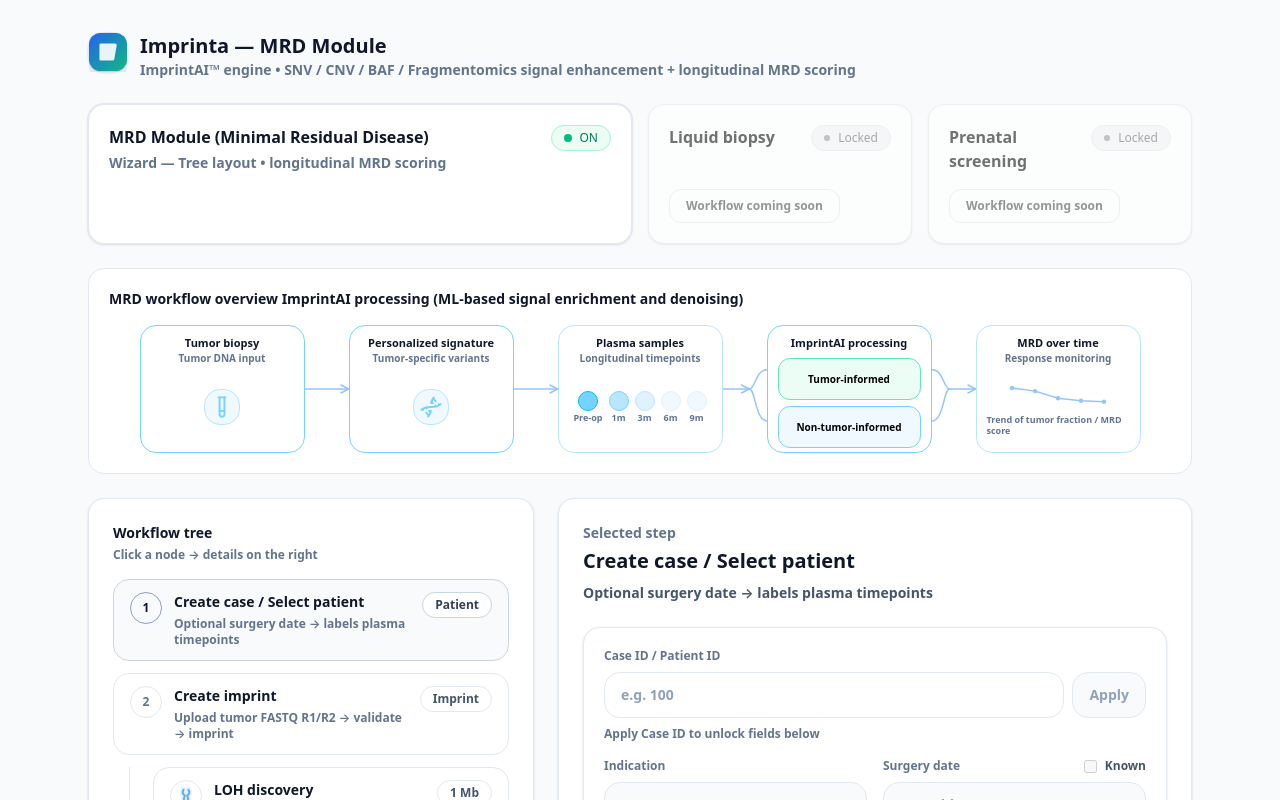
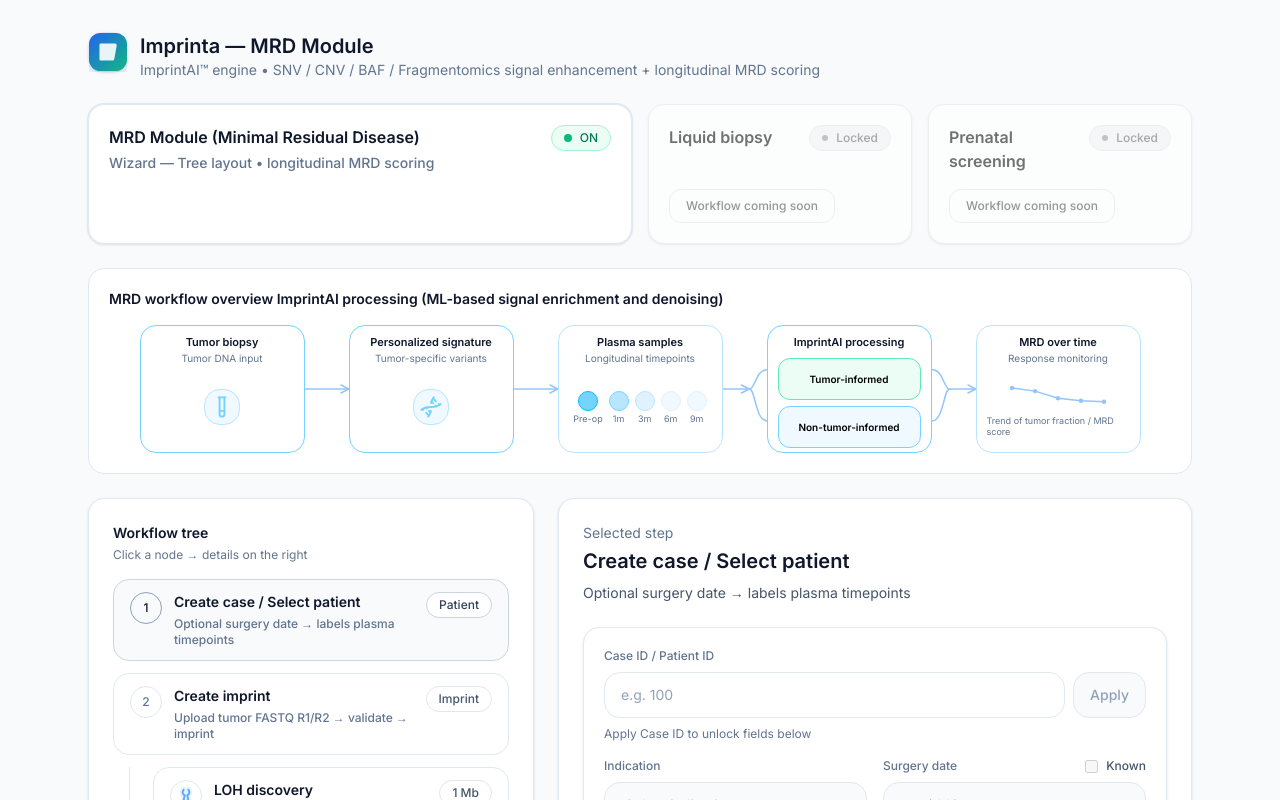
Before and after one commit to kraevgood/bioinf, a Next.js app: page /analysis in a window 1280 px wide. Shown: the top 800 px of the page. Built offline with nearby package versions, Linux system fonts and the light colour scheme.

Commit message:
last font fix

```diff
--- a/src/app/globals.css
+++ b/src/app/globals.css
@@ -25,13 +25,22 @@
 body {
   background: var(--background);
   color: var(--foreground);
-  font-family: var(--app-font-sans);
-  line-height: 1.2;
+
+  /* FIX: было var(--app-font-sans) — такого нет */
+  font-family: var(--font-sans);
+
+  line-height: 1.25; /* 1.2 может быть слишком “сжато” на мелком тексте */
   -webkit-font-smoothing: antialiased;
   -moz-osx-font-smoothing: grayscale;
   text-rendering: optimizeLegibility;
 }
 
-p, label, div, input, select, button {
-  font-weight: 600;
+/* База */
+p, input, select {
+  font-weight: 400;
 }
+
+/* UI-элементы чуть жирнее — сразу даёт “enterprise” ощущение */
+label, button {
+  font-weight: 500;
+}
```
